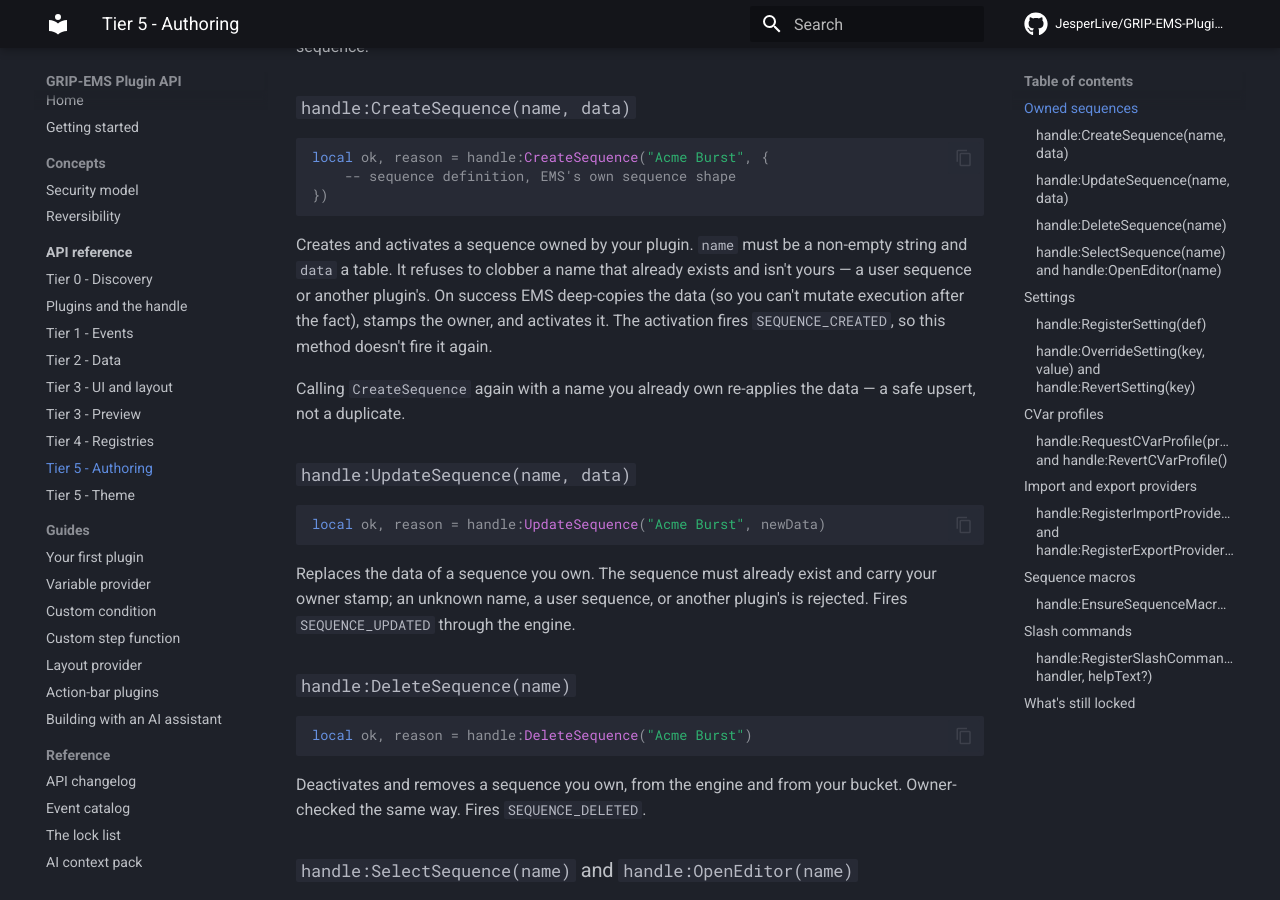
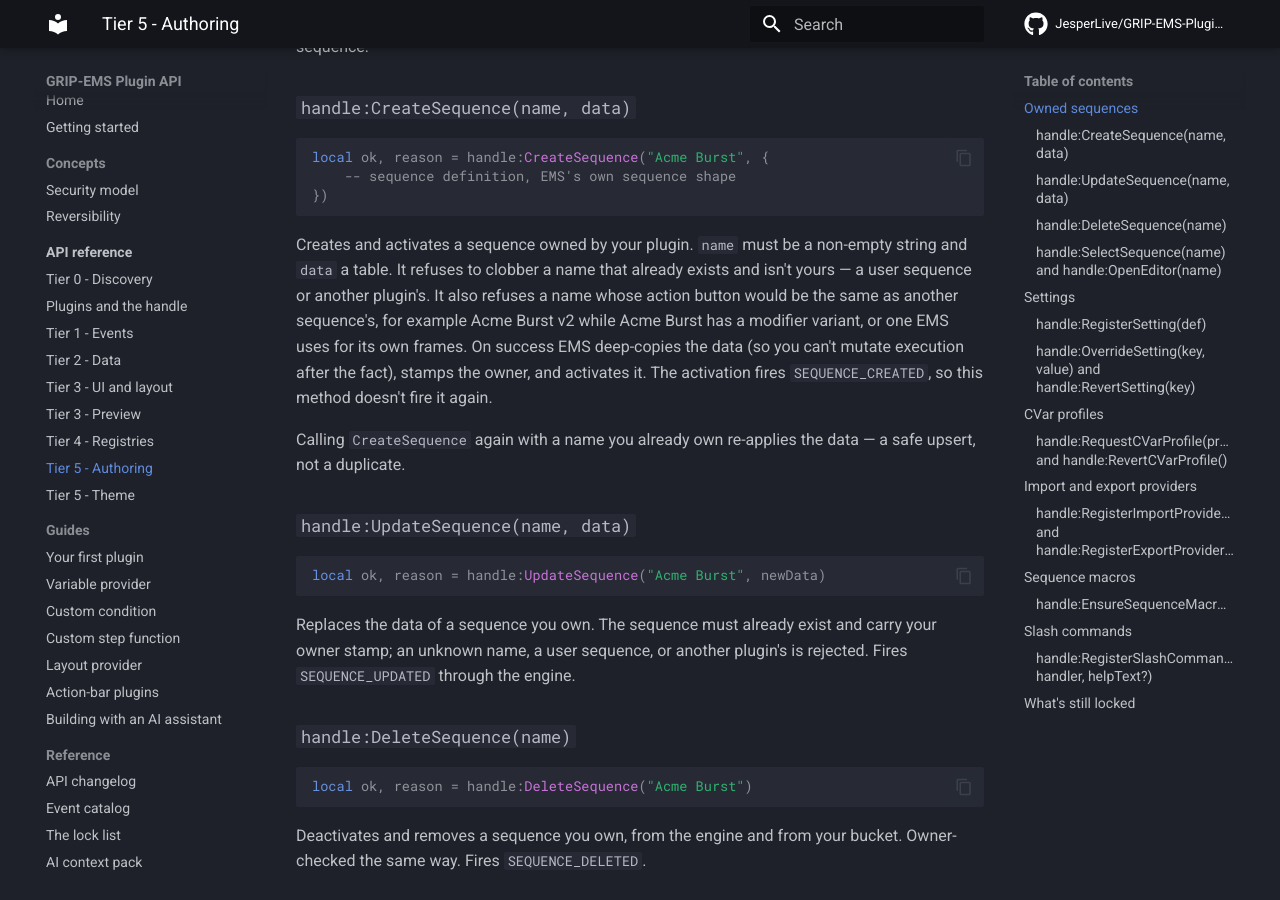
Before and after one commit to JesperLive/GRIP-EMS-PluginAPI, an MkDocs documentation site: the page built from docs/api/authoring.md, in a window 1280 px wide and 900 px high, scrolled down 483 px. Built offline with MkDocs 1.6.1 and Material for MkDocs 9.7.7, drawn with Linux system fonts in a browser that asks for light colours; comment, search, counter and statistics services are not loaded.

Commit message:
Document that CreateSequence refuses a name whose button another sequence or EMS already uses
docs/api/authoring.md: CreateSequence also refuses a name whose action button would be the same as another sequence's (for example Acme Burst v2 while Acme Burst has a modifier variant), or one EMS uses for its own frames. Matches GRIP-EMS v2.4.21 Phase 26-polish.

Push order: GRIP-Tools goes to origin first, GRIP-EMS right after it, and this grip-api commit after GRIP-EMS.

````diff
--- a/docs/api/authoring.md
+++ b/docs/api/authoring.md
@@ -16,7 +16,7 @@ local ok, reason = handle:CreateSequence("Acme Burst", {
 })
 ```
 
-Creates and activates a sequence owned by your plugin. `name` must be a non-empty string and `data` a table. It refuses to clobber a name that already exists and isn't yours — a user sequence or another plugin's. On success EMS deep-copies the data (so you can't mutate execution after the fact), stamps the owner, and activates it. The activation fires `SEQUENCE_CREATED`, so this method doesn't fire it again.
+Creates and activates a sequence owned by your plugin. `name` must be a non-empty string and `data` a table. It refuses to clobber a name that already exists and isn't yours — a user sequence or another plugin's. It also refuses a name whose action button would be the same as another sequence's, for example Acme Burst v2 while Acme Burst has a modifier variant, or one EMS uses for its own frames. On success EMS deep-copies the data (so you can't mutate execution after the fact), stamps the owner, and activates it. The activation fires `SEQUENCE_CREATED`, so this method doesn't fire it again.
 
 Calling `CreateSequence` again with a name you already own re-applies the data — a safe upsert, not a duplicate.
 
````
